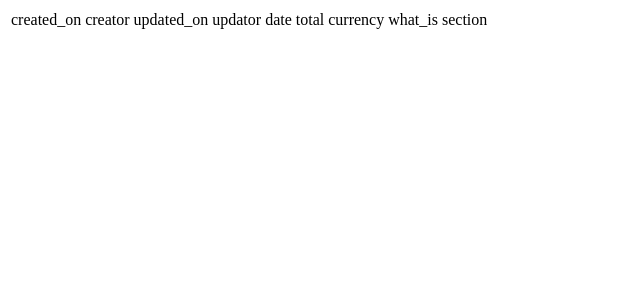
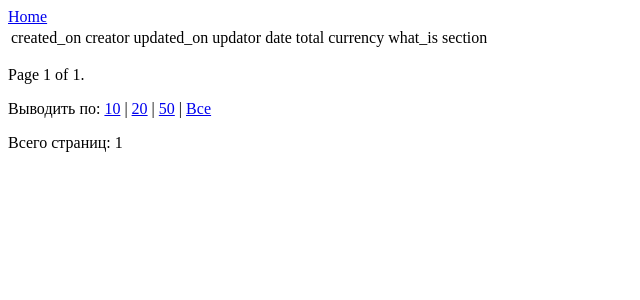
Before and after one commit to ro-ma-sh-ka/family_budget, a Django app: page /show_expenses/ in a window 1280 px wide. Shown: the top 300 px of the page, without its empty margins (0-640 px from the left). Run offline with Django 4.2, Linux system fonts and the light colour scheme; data that the repository does not hold is empty.

Commit message:
paginator has added

```diff
--- a/budgetdb/views.py
+++ b/budgetdb/views.py
@@ -2,6 +2,7 @@ import datetime
 import csv
 import traceback
 
+from django.core.paginator import Paginator
 from django.shortcuts import render
 from django.http import HttpResponse
 from django.contrib import messages
@@ -60,7 +61,19 @@ def add_new_expense_view(request):
 
 def show_expenses_view(request):
     show_expenses = Budgettable.objects.all()
-    return render(request, 'show_expenses.html', {'expenses': show_expenses})
+
+    page_number = request.GET.get('page', 1)
+    rows_qty = int(request.GET.get('rows', 10))
+    paginator = Paginator(show_expenses, rows_qty)
+    page_obj = paginator.get_page(page_number)
+    total_rows = paginator.num_pages * rows_qty
+    context = {
+        'total_rows': total_rows,
+        'expenses': page_obj,
+        'num_pages': paginator.num_pages,
+        'page_obj': page_obj
+    }
+    return render(request, 'show_expenses.html', context)
 
 
 def exportcsv_view():
--- a/budgetlesh/templates/show_expenses.html
+++ b/budgetlesh/templates/show_expenses.html
@@ -5,6 +5,7 @@
     <title>Expenses</title>
 </head>
 <body>
+    <a href="http://127.0.0.1:8000/">Home</a>
     <table>
         <tr>
             <td>created_on</td>
@@ -31,5 +32,19 @@
             </tr>
         {% endfor %}
     </table>
+
+    {% if page_obj.has_previous %}
+        <a href="{{ request.path }}?page={{ page_obj.previous_page_number }}">Предыдущая</a>
+    {% endif %}
+    <p>Page {{ page_obj.number }} of {{ page_obj.paginator.num_pages }}.</p>
+    {% if page_obj.has_next %}
+        <a href="{{ request.path }}?page={{ page_obj.next_page_number }}">Следующая</a>
+    {% endif %}
+
+    <p>Выводить по: <a href="http://127.0.0.1:8000/show_expenses/?rows=10">10</a> |
+        <a href="http://127.0.0.1:8000/show_expenses/?rows=20">20</a> |
+        <a href="http://127.0.0.1:8000/show_expenses/?rows=50">50</a> |
+        <a href="http://127.0.0.1:8000/show_expenses/?rows={{ total_rows }}">Все</a></p>
+    <p>Всего страниц: {{ num_pages }}</p>
 </body>
 </html>
```
